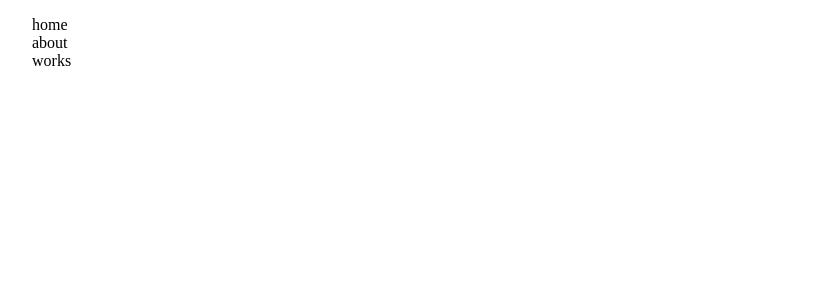
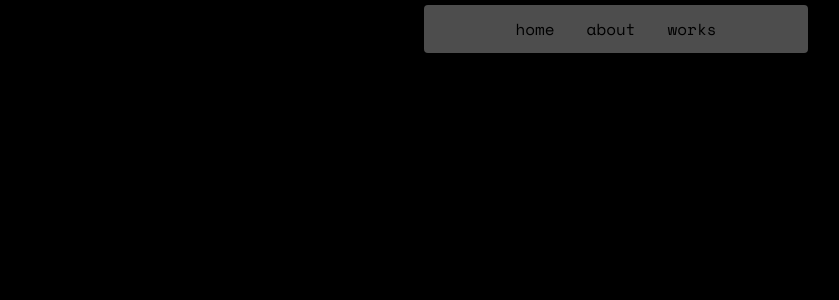
Before and after one commit to luigitarallo/my-portfolio, a React (Vite) app: page / in a window 1280 px wide. Shown: the top 300 px of the page, without its empty margins (24-863 px from the left). Built offline with nearby package versions, Linux system fonts and the light colour scheme.

Commit message:
import google font, styling navbar

```diff
--- a/src/index.css
+++ b/src/index.css
@@ -1,6 +1,14 @@
-body {
+@import url("https://fonts.googleapis.com/css2?family=Space+Mono:ital,wght@0,400;0,700;1,400;1,700&display=swap");
+
+body,
+html {
   margin: 0;
   padding: 0;
+  height: 100%;
+  background-color: black;
+}
+
+* {
   box-sizing: border-box;
 }
 
@@ -9,16 +17,26 @@ a {
   color: inherit;
 }
 
-nav > ol {
+nav {
+  position: sticky;
+  margin-top: 0.3rem;
+}
+
+nav > ul {
   display: flex;
   justify-content: center;
   align-items: center;
   height: 3rem;
-  margin: 0;
+  backdrop-filter: blur(10px);
+  background-color: rgba(255, 255, 255, 0.3);
+  border-radius: 4px;
+  width: 30%;
+  margin: 0 auto;
   padding: 0;
 }
 
 nav li {
+  font-family: "Space Mono", monospace;
   list-style: none;
   padding: 0 1rem;
 }
```
